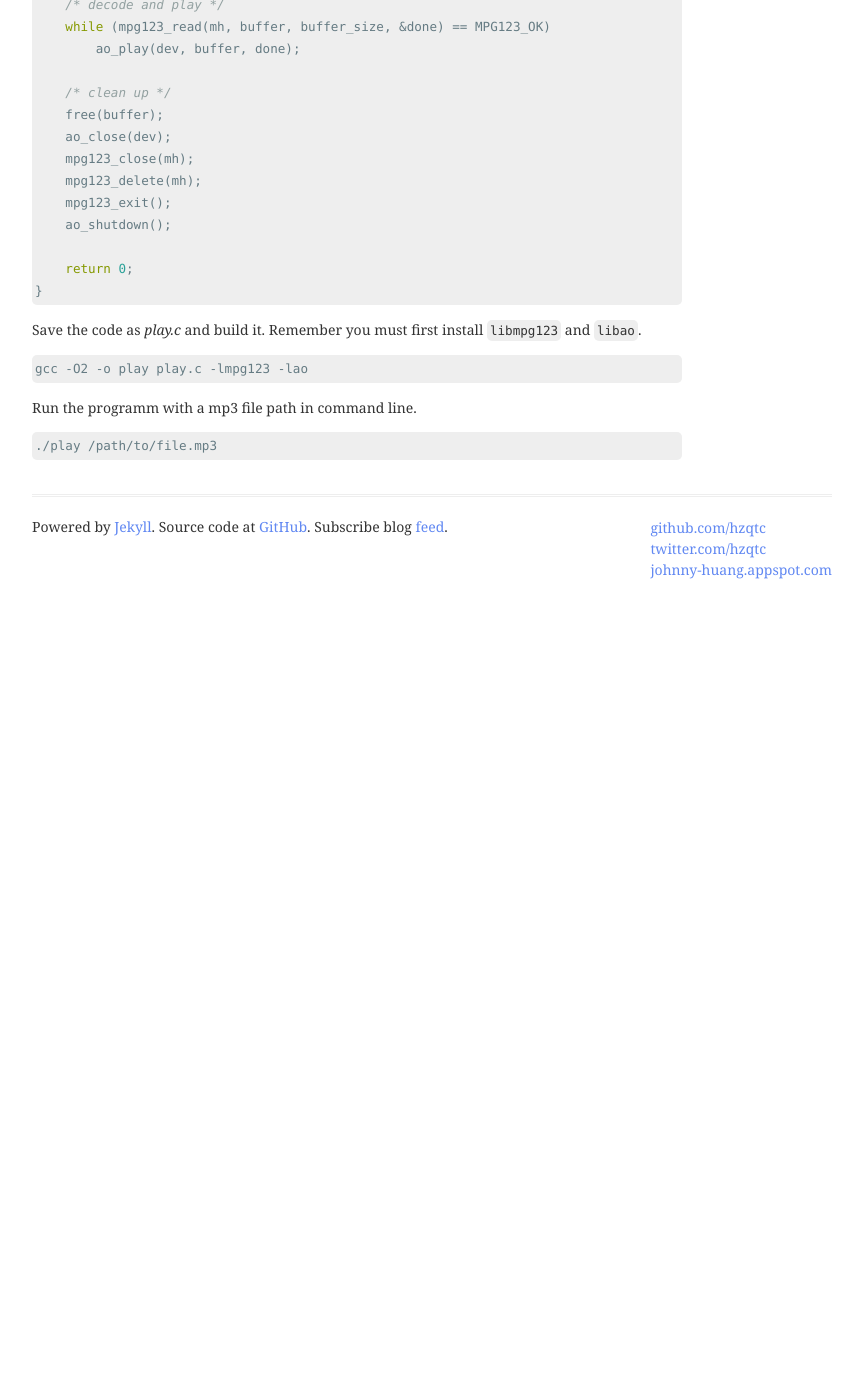
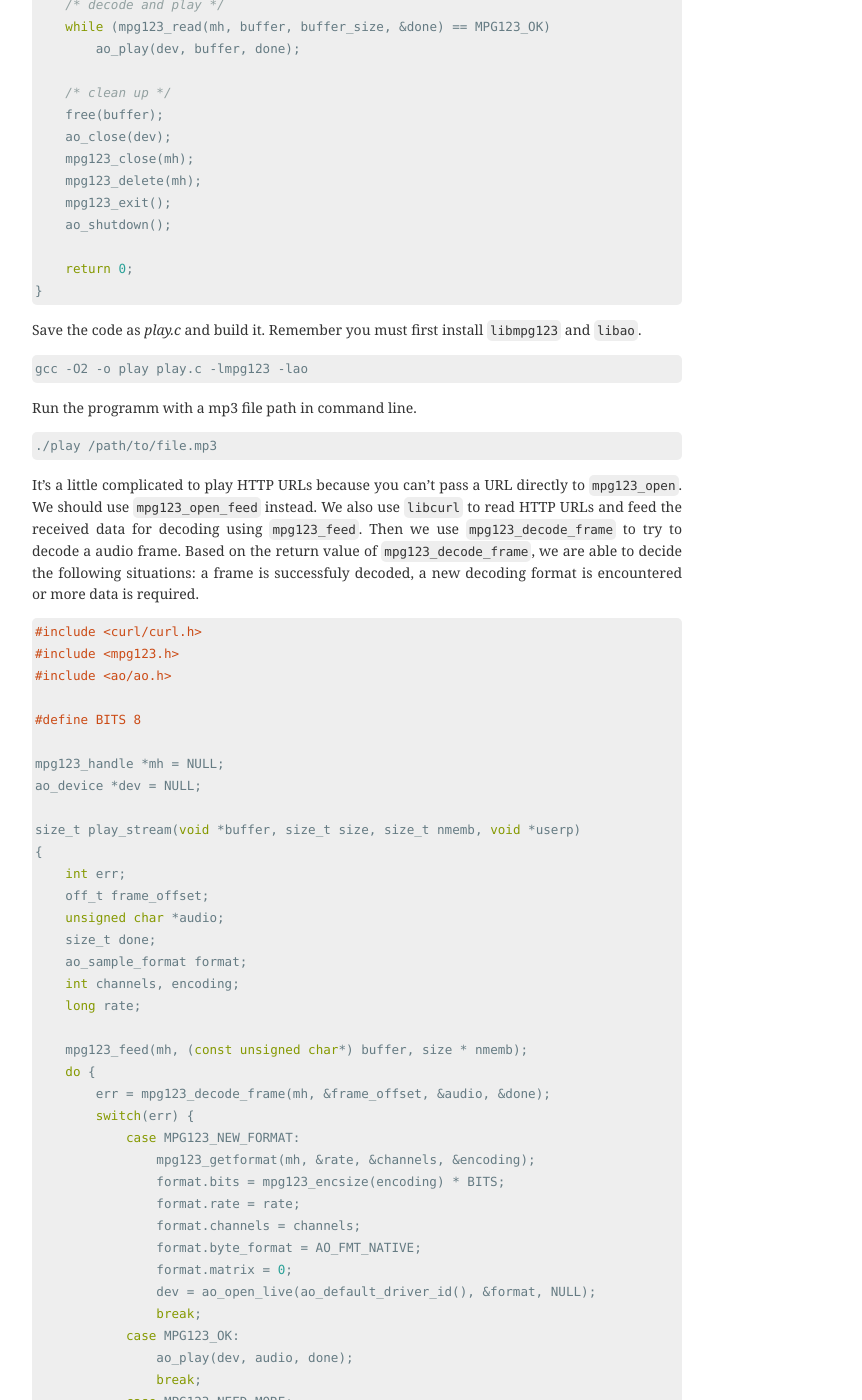
Before and after one commit to hzqtc/hzqtc.github.com, a Jekyll site: the page built from _posts/2012-5-24-play-mp3-with-libmpg123-and-libao.md, in a window 1280 px wide and 1400 px high, scrolled down 1519 px. Shown: the whole window, without its empty margins (208-1070 px from the left). Built offline with Jekyll 4.4.1, drawn with Linux system fonts in a browser that asks for light colours; comment, search, counter and statistics services are not loaded; before the commit the page ends 2149 px from its top, so only the background shows below that; some of the changed text lies outside the part shown.

Commit message:
update post

```diff
--- a/_posts/2012-5-24-play-mp3-with-libmpg123-and-libao.md
+++ b/_posts/2012-5-24-play-mp3-with-libmpg123-and-libao.md
@@ -82,3 +82,93 @@
 {% highlight bash %}
 ./play /path/to/file.mp3
 {% endhighlight %}
+
+It's a little complicated to play HTTP URLs because you can't pass a URL directly to `mpg123_open`. We should use `mpg123_open_feed` instead. We also use `libcurl` to read HTTP URLs and feed the received data for decoding using `mpg123_feed`. Then we use `mpg123_decode_frame` to try to decode a audio frame. Based on the return value of `mpg123_decode_frame`, we are able to decide the following situations: a frame is successfuly decoded, a new decoding format is encountered or more data is required.
+
+{% highlight c %}
+#include <curl/curl.h>
+#include <mpg123.h>
+#include <ao/ao.h>
+
+#define BITS 8
+
+mpg123_handle *mh = NULL;
+ao_device *dev = NULL;
+
+size_t play_stream(void *buffer, size_t size, size_t nmemb, void *userp)
+{
+    int err;
+    off_t frame_offset;
+    unsigned char *audio;
+    size_t done;
+    ao_sample_format format;
+    int channels, encoding;
+    long rate;
+
+    mpg123_feed(mh, (const unsigned char*) buffer, size * nmemb);
+    do {
+        err = mpg123_decode_frame(mh, &frame_offset, &audio, &done);
+        switch(err) {
+            case MPG123_NEW_FORMAT:
+                mpg123_getformat(mh, &rate, &channels, &encoding);
+                format.bits = mpg123_encsize(encoding) * BITS;
+                format.rate = rate;
+                format.channels = channels;
+                format.byte_format = AO_FMT_NATIVE;
+                format.matrix = 0;
+                dev = ao_open_live(ao_default_driver_id(), &format, NULL);
+                break;
+            case MPG123_OK:
+                ao_play(dev, audio, done);
+                break;
+            case MPG123_NEED_MORE:
+                break;
+            default:
+                break;
+        }
+    } while(done > 0);
+
+    return size * nmemb;
+}
+
+int main(int argc, char *argv[])
+{
+    if(argc < 2)
+        return 0;
+
+    ao_initialize();
+
+    mpg123_init();
+    mh = mpg123_new(NULL, NULL);
+    mpg123_open_feed(mh);
+
+    CURL *curl = curl_easy_init();
+    curl_easy_setopt(curl, CURLOPT_WRITEFUNCTION, play_stream);
+    curl_easy_setopt(curl, CURLOPT_URL, argv[1]);
+    curl_easy_perform(curl);
+    curl_easy_cleanup(curl);
+
+    mpg123_close(mh);
+    mpg123_delete(mh);
+    mpg123_exit();
+
+    ao_close(dev);
+    ao_shutdown();
+
+    return 0;
+}
+{% endhighlight %}
+
+Save the code as *playurl.c* and build it. Remember you must first install `libmpg123` `libao` and `libcurl`.
+
+{% highlight bash %}
+gcc -O2 -o playurl playurl.c -lmpg123 -lao -lcurl
+{% endhighlight %}
+
+Run the programm with a mp3 url in command line.
+
+{% highlight bash %}
+./playurl http://url.to/file.mp3
+{% endhighlight %}
+
+We use `libcurl` to open URL and `play_stream` is called to process the downloaded buffer. The major difference between local file version and URL version is we use different decoding interface. **Notice the `do...while` loop in `play_stream`, it can't be omitted because a piece of buffer may contains several frames.**
```
